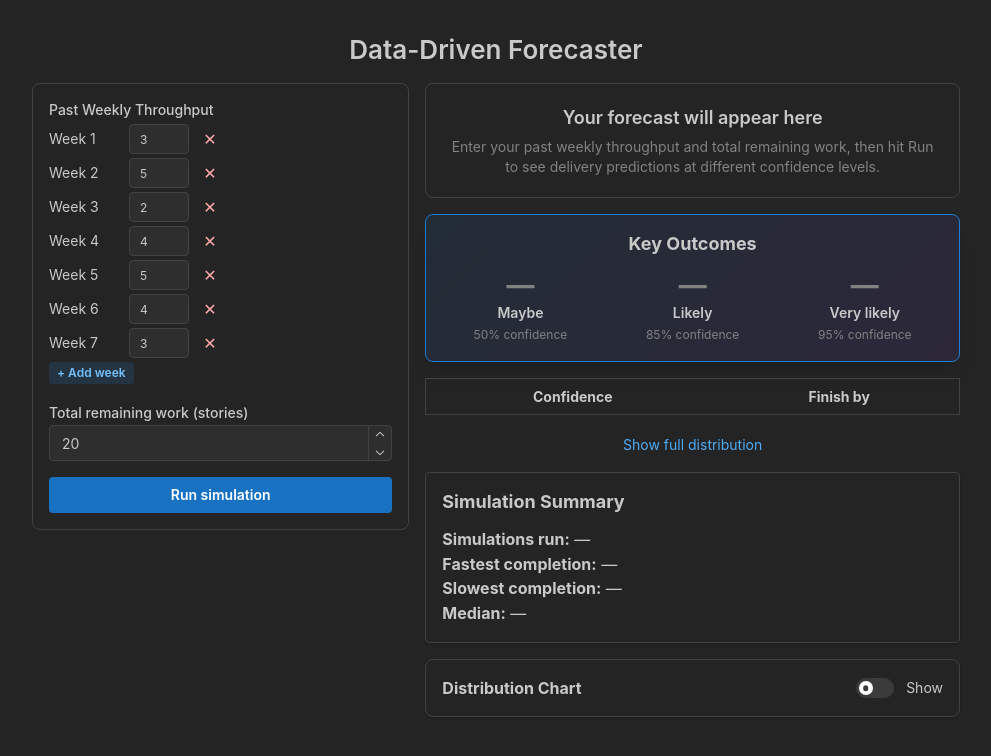
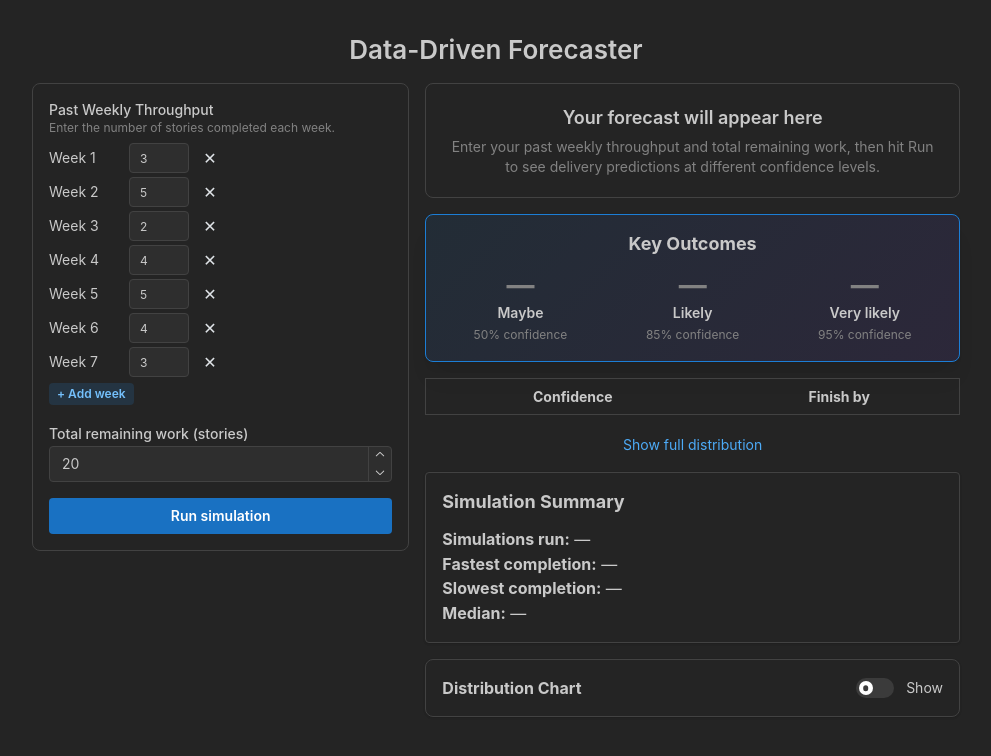
Before and after one commit to ZakLaughton/monte-carlo-forecaster, a React (Vite) app: page / in a window 1280 px wide. Shown: the top 756 px of the page, without its empty margins (144-1135 px from the left). Built offline with nearby package versions, Linux system fonts and the light colour scheme.

Commit message:
refactor: update SimulationForm and WeeklyThroughputInput for null handling and improved validation

```diff
--- a/src/components/SimulationForm.tsx
+++ b/src/components/SimulationForm.tsx
@@ -7,30 +7,44 @@ type Props = {
 };
 
 export const SimulationForm = ({ onRun }: Props) => {
-  const [weeklyThroughput, setWeeklyThroughput] = useState<number[]>([
+  const [weeklyThroughput, setWeeklyThroughput] = useState<(number | null)[]>([
     3, 5, 2, 4, 5, 4, 3,
   ]);
-  const [projectSize, setProjectSize] = useState(20);
+  const [projectSize, setProjectSize] = useState<number | null>(20);
+
+  const allWeeksValid =
+    weeklyThroughput.length > 0 &&
+    weeklyThroughput.every((v) => v != null && v >= 0);
+  const projectSizeValid = projectSize != null && projectSize > 0;
+  const canRun = allWeeksValid && projectSizeValid;
 
   const handleSubmit = (e: React.SyntheticEvent) => {
     e.preventDefault();
-    onRun(weeklyThroughput, projectSize);
+    if (!canRun) return;
+    onRun(weeklyThroughput as number[], projectSize as number);
   };
 
   return (
     <form onSubmit={handleSubmit}>
-      <Stack>
+      <Stack gap="md">
         <WeeklyThroughputInput
           velocities={weeklyThroughput}
           onChange={setWeeklyThroughput}
         />
         <NumberInput
           label="Total remaining work (stories)"
-          value={projectSize}
-          onChange={(val) => setProjectSize(typeof val === "number" ? val : 0)}
+          value={projectSize ?? ""}
+          onChange={(val) =>
+            setProjectSize(typeof val === "number" ? val : null)
+          }
           min={1}
+          allowDecimal={false}
+          allowNegative={false}
+          error={projectSize === null}
         />
-        <Button type="submit">Run simulation</Button>
+        <Button type="submit" disabled={!canRun}>
+          Run simulation
+        </Button>
       </Stack>
     </form>
   );
--- a/src/components/WeeklyThroughputInput.tsx
+++ b/src/components/WeeklyThroughputInput.tsx
@@ -1,3 +1,4 @@
+import { useRef } from "react";
 import {
   NumberInput,
   Button,
@@ -8,19 +9,26 @@ import {
 } from "@mantine/core";
 
 type Props = {
-  velocities: number[];
-  onChange: (velocities: number[]) => void;
+  velocities: (number | null)[];
+  onChange: (velocities: (number | null)[]) => void;
 };
 
 export const WeeklyThroughputInput = ({ velocities, onChange }: Props) => {
+  const inputRefs = useRef<(HTMLInputElement | null)[]>([]);
+
   const handleVelocityChange = (index: number, value: number | string) => {
     const updated = [...velocities];
-    updated[index] = typeof value === "number" ? value : 0;
+    updated[index] = typeof value === "number" ? value : null;
     onChange(updated);
   };
 
   const addWeek = () => {
-    onChange([...velocities, 0]);
+    onChange([...velocities, null]);
+    // Focus the new input after render
+    requestAnimationFrame(() => {
+      const newIndex = velocities.length;
+      inputRefs.current[newIndex]?.focus();
+    });
   };
 
   const removeWeek = (index: number) => {
@@ -28,26 +36,38 @@ export const WeeklyThroughputInput = ({ velocities, onChange }: Props) => {
   };
 
   return (
-    <Stack gap={4}>
+    <Stack gap={6}>
+      <div>
         <Text fw={500} size="sm">
           Past Weekly Throughput
         </Text>
+        <Text size="xs" c="dimmed">
+          Enter the number of stories completed each week.
+        </Text>
+      </div>
 
+      <Stack gap={4}>
         {velocities.map((velocity, index) => (
-        <Group key={index} gap="xs" wrap="nowrap">
+          <Group key={index} gap="xs" wrap="nowrap" align="center">
             <Text size="sm" w={70} style={{ flexShrink: 0 }}>
               Week {index + 1}
             </Text>
             <NumberInput
-            value={velocity}
+              ref={(el) => {
+                inputRefs.current[index] = el as unknown as HTMLInputElement;
+              }}
+              value={velocity ?? ""}
               onChange={(value) => handleVelocityChange(index, value)}
               min={0}
+              allowDecimal={false}
+              allowNegative={false}
               size="xs"
               w={60}
               hideControls
+              error={velocity === null}
             />
             <ActionIcon
-            color="red"
+              color="gray"
               variant="subtle"
               size="sm"
               onClick={() => removeWeek(index)}
@@ -58,6 +78,7 @@ export const WeeklyThroughputInput = ({ velocities, onChange }: Props) => {
             </ActionIcon>
           </Group>
         ))}
+      </Stack>
 
       <Button
         variant="light"
```
Lines whose indentation alone changed are shown as unchanged.
